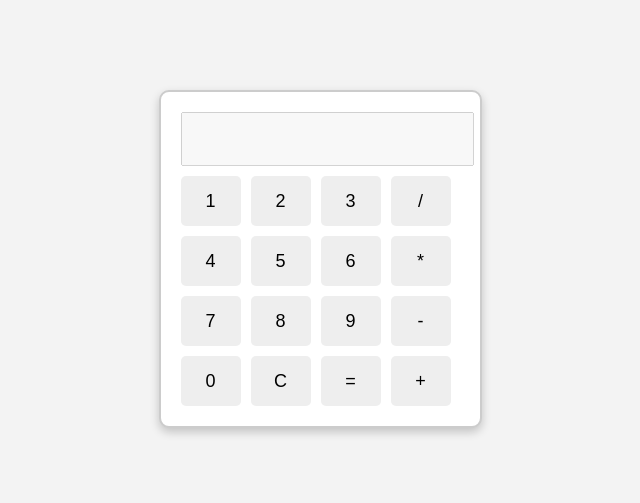
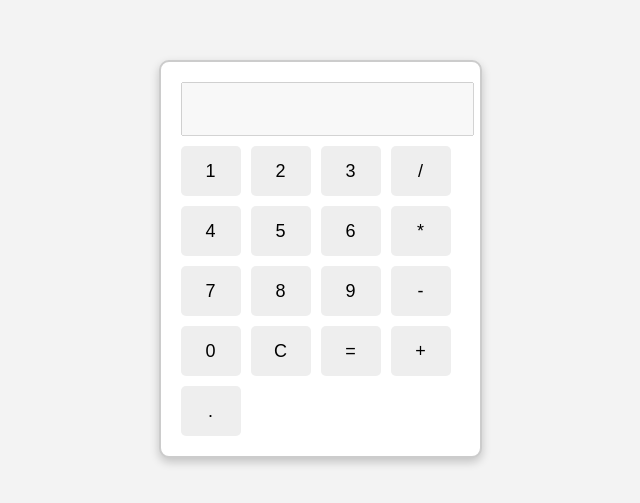
Before and after one commit to shoaib9657/basic-calculator-using-html, a plain HTML site: page index.html in a window 1280 px wide. Shown: the part 149-652 px from the top of the page, without its empty margins (320-960 px from the left). Drawn offline with Linux system fonts and the light colour scheme.

Commit message:
added decimal support

```diff
--- a/index.html
+++ b/index.html
@@ -29,6 +29,7 @@
       <button onclick="clearDisplay()">C</button>
       <button onclick="calculate()">=</button>
       <button onclick="setOperation('+')">+</button>
+      <button onclick="appendNumber('.')">.</button>
     </div>
   </div>
 
--- a/index.js
+++ b/index.js
@@ -3,8 +3,9 @@ let firstOperand = null;
 let currentOperation = null;
 
 function appendNumber(number) {
-  currentInput += number;
-  updateDisplay();
+    if (number === '.' && currentInput.includes('.')) return;
+    currentInput += number.toString();
+    updateDisplay();
 }
 
 function setOperation(operator) {
@@ -47,6 +48,7 @@ function operate(a, b, operator) {
     case '+': return a + b;
     case '-': return a - b;
     case '*': return a * b;
+    case '.': return a . b
     case '/': return b !== 0 ? a / b : 'Error';
     default: return b;
   }
```
